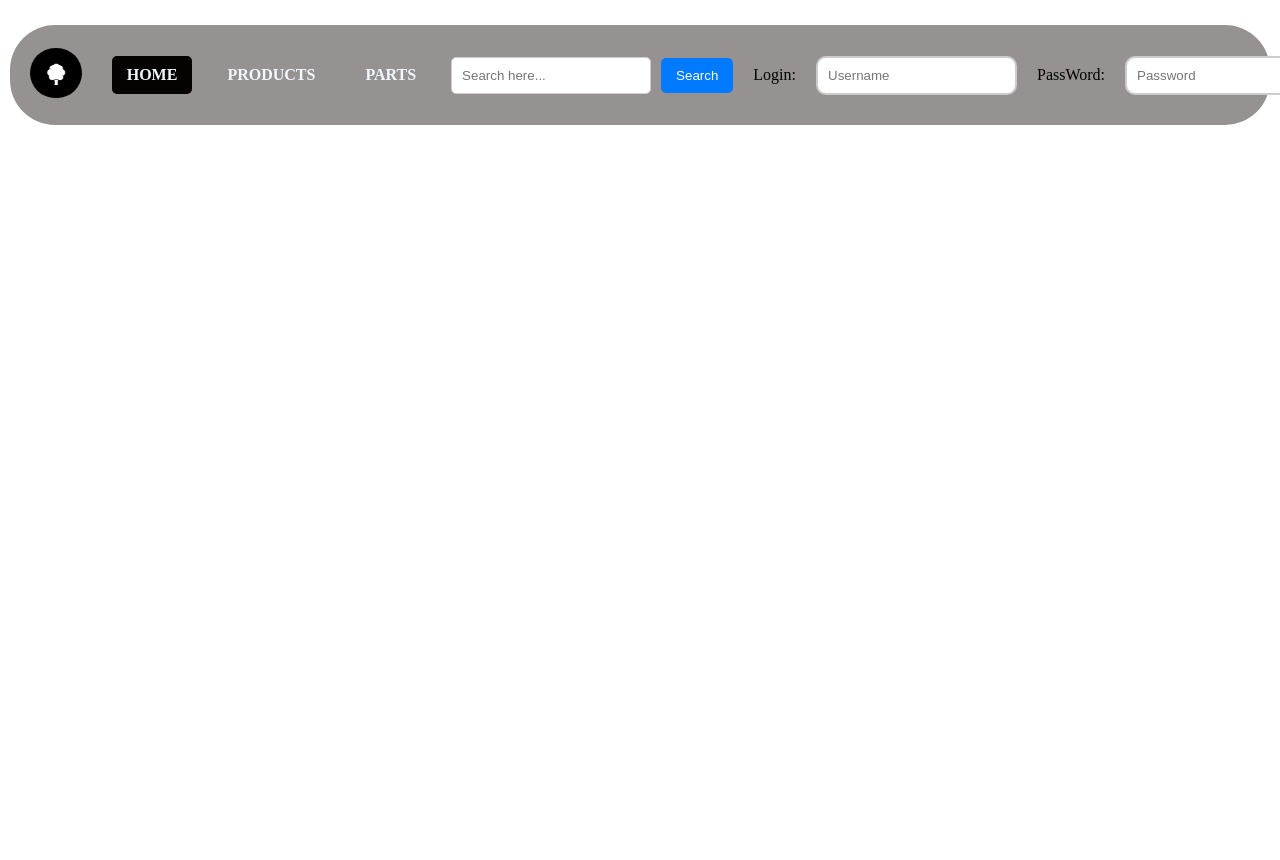
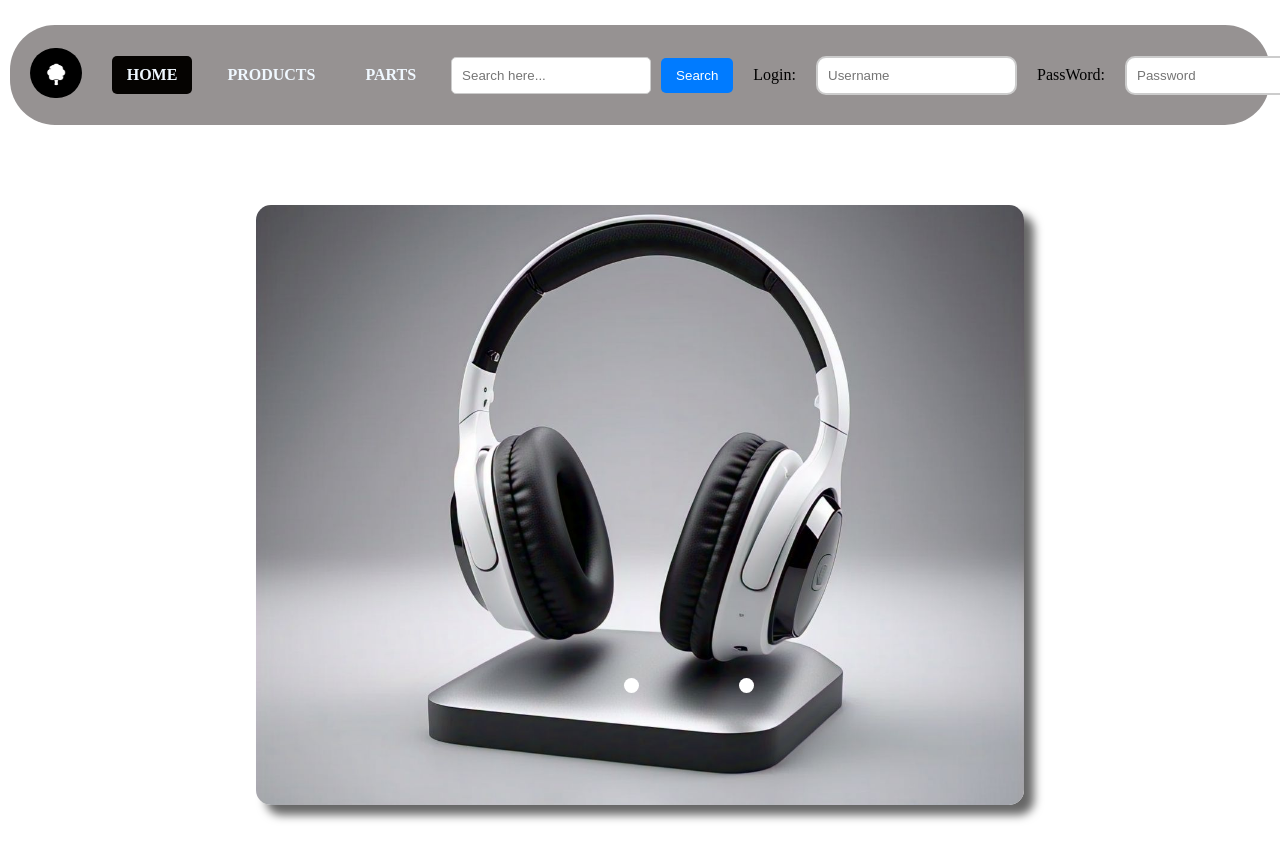
Before and after one commit to AugustoNascimento32/AnuncioEDEN, a plain HTML site: page index.html in a window 1280 px wide. Shown: the top 860 px of the page. Before the commit the page ends 800 px from the top, so only its background shows below. Drawn offline with Linux system fonts and the light colour scheme.

Commit message:
main-part-one

```diff
--- a/index.html
+++ b/index.html
@@ -30,8 +30,21 @@
                     <button type="submit">Login</button>
                 </form>
             </div>
-
         </div>
     </header>
+    <main>
+        <div class="conteudo-fone">
+            <div class="wrapper">
+                <div class="wrapper-holder">
+                    <div id="slider-img1"></div>
+                    <div id="slider-img2"></div>
+                </div>
+            </div>
+            <div class="button-holder">
+                <a href="#slider-img1" class="button"></a>
+                <a href="#slider-img2" class="button"></a>
+            </div>
+        </div>
+    </main>
 </body>
 </html>
--- a/styles.css
+++ b/styles.css
@@ -123,3 +123,80 @@ button {
 button:hover {
     background-color: #0056b3;
 }
+
+
+.conteudo-fone {
+    position: relative;
+
+}
+
+.conteudo-fone .wrapper {
+    border-radius: 15px;
+    width: 60vw;
+    height: 75vh;
+    box-shadow: 10px 10px 10px rgba(0, 0, 0, 0.6);
+    margin: 5rem auto;
+    overflow: hidden;
+}
+
+.conteudo-fone .wrapper-holder {
+    display: grid;
+    grid-template-columns: repeat(4, 100%);
+    height: 100%;
+    width: 100%;
+    animation: slider 10s ease-in-out infinite alternate;
+}
+
+.conteudo-fone #slider-img1 {
+    background-image: url('acets/fone1.jpeg');
+    background-position: center;
+}
+
+
+.conteudo-fone #slider-img2 {
+    background-image: url('acets/fone2.jpeg');
+    background-position: center;
+}
+
+.conteudo-fone #slider-img1, .conteudo-fone #slider-img2 {
+    width: 100%;
+    height: 100%;
+    background-size: cover;
+    background-position: center;
+}
+
+
+.conteudo-fone .button-holder {
+    position: absolute;
+    left: 45%;
+    bottom: 10%;
+    z-index: 2;
+}
+
+
+.conteudo-fone .button-holder .button {
+    background-color: white;
+    width: 15px;
+    height: 15px;
+    border-radius: 15px;
+    display: inline-block;
+    margin: 3rem;
+    cursor: pointer;
+}
+
+.conteudo-fone .wrapper-holder {
+    display: grid;
+    grid-template-columns: repeat(2, 100%);
+    height: 100%;
+    width: 100%;
+    animation: slider 10s ease-in-out infinite;
+    position: relative;
+}
+
+@keyframes slider {
+    0% {transform: translateX(0%);}
+    25% {transform: translateX(-100%);}
+    50% {transform: translateX(-100%);}
+    75% {transform: translateX(0%);}
+    100% {transform: translateX(0%);}
+}
```
Also changed, not shown: acets/fone1.jpeg (added), acets/fone2.jpeg (added).
